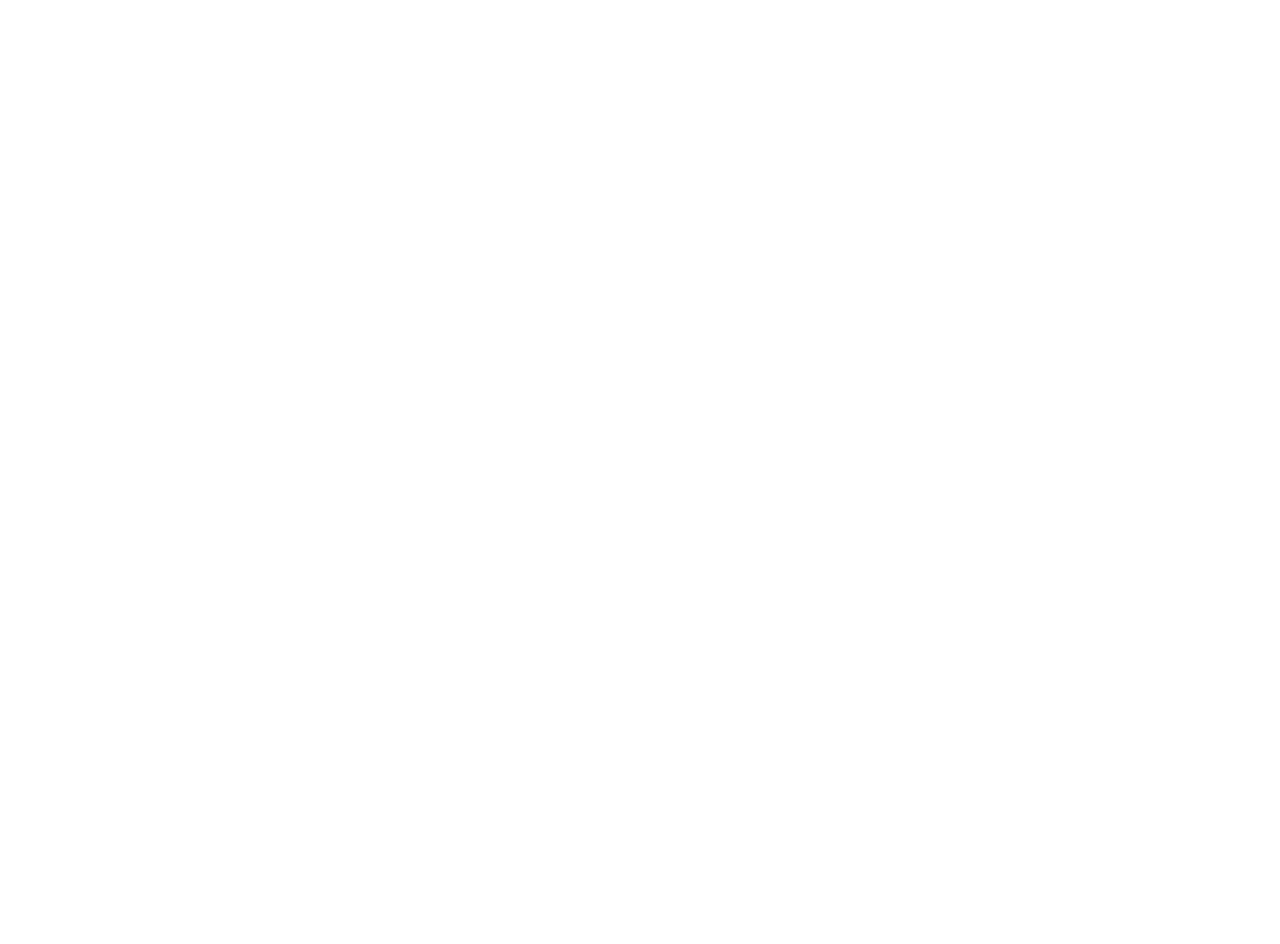
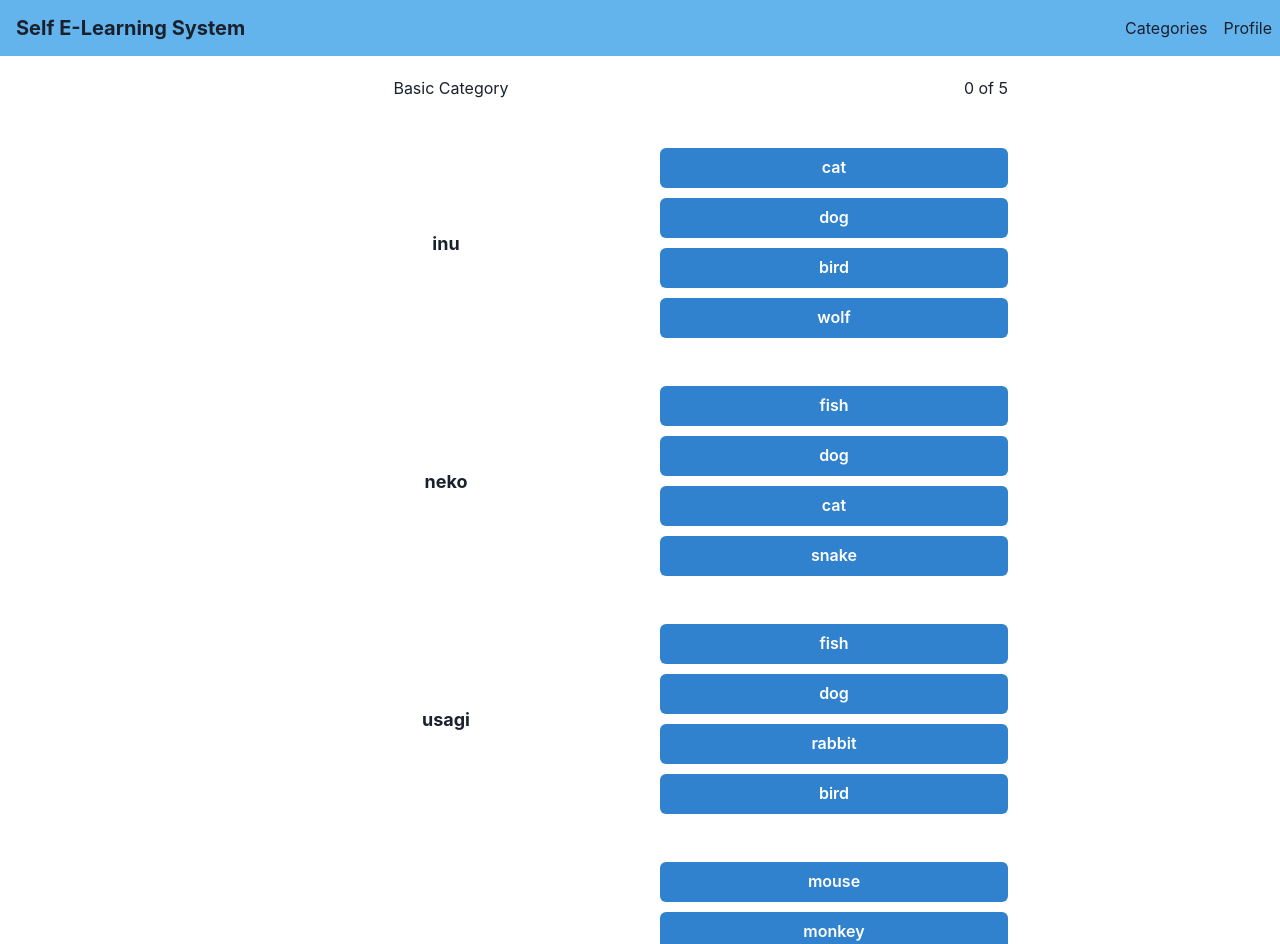
Before and after one commit to framgia/sph-els-amber, a React (Create React App) app in the folder frontend/: page / in a window 1280 px wide. Shown: the top 944 px of the page. Before the commit the page ends 800 px from the top, so only its background shows below. Built offline with nearby package versions, Linux system fonts and the light colour scheme.

Commit message:
Task 2: Lesson Page Markup

```diff
--- a/frontend/src/components/App.js
+++ b/frontend/src/components/App.js
@@ -1,7 +1,16 @@
 import React from 'react';
+import { BrowserRouter, Route } from 'react-router-dom';
+
+import Header from './Header';
+import LessonPage from '../pages/lessonsPage';
 
 const App = () => {
-	return <div></div>;
+	return (
+		<BrowserRouter>
+			<Header/>
+			<Route path="/" exact component={LessonPage} />
+		</BrowserRouter>
+	);
 };
 
 export default App;
--- /dev/null
+++ b/frontend/src/components/Header.js
@@ -0,0 +1,20 @@
+import React from 'react';
+import { Flex, Box, Heading, Spacer, ButtonGroup } from '@chakra-ui/react';
+import { Link } from 'react-router-dom';
+
+const Header = () => {
+	return (
+		<Flex minWidth="max-content" alignItems="center" bg="blue.300" gap={2} p={2}>
+			<Box p={2}>
+				<Heading size="md" colorScheme="white">Self E-Learning System</Heading>
+			</Box>
+			<Spacer />
+			<ButtonGroup gap={2}>
+				<Link to="">Categories</Link>
+				<Link to="">Profile</Link>
+			</ButtonGroup>
+		</Flex>
+	);
+};
+
+export default Header;
--- /dev/null
+++ b/frontend/src/pages/lessonsPage/Question.js
@@ -0,0 +1,52 @@
+import React, { useState } from 'react';
+import { Text, Center, Box, Stack, SimpleGrid, Button } from '@chakra-ui/react';
+
+const Question = (props) => {
+	const [answer, setAnswer] = useState(0);
+
+	const updateProgress = () => {
+		if (answer == 0) {
+			props.updateProgress(1);
+		}
+	};
+
+	const storeAnswer = (value) => {
+		props.storeAnswer(value, props.question.id);
+	};
+
+	const renderChoices = (id, choices) => {
+		return choices.map((choice) => {
+			if (id == choice.question_id) {
+				return (
+					<Button
+						key={choice.id}
+						colorScheme={answer === choice.id ? `green` : `blue`}
+						onClick={() => {
+							setAnswer(choice.id);
+							storeAnswer(choice.value);
+							updateProgress();
+						}}>
+						{choice.value}
+					</Button>
+				);
+			}
+		});
+	};
+
+	return (
+		<SimpleGrid columns={2} spacing={10}>
+			<Center>
+				<Text fontSize="lg" as="b">
+					{props.question.word}
+				</Text>
+			</Center>
+			<Box>
+				<Stack direction={'column'} spacing="10px">
+					{renderChoices(props.question.id, props.choices)}
+				</Stack>
+			</Box>
+		</SimpleGrid>
+	);
+};
+
+export default Question;
--- /dev/null
+++ b/frontend/src/pages/lessonsPage/data.json
@@ -0,0 +1,132 @@
+{
+    "category": "Basic Category",
+    "questions" : [
+        {
+            "id": 1,
+            "word": "inu",
+            "correct_answer": "dog"
+        },
+        {
+            "id": 2,
+            "word": "neko",
+            "correct_answer": "cat"
+        },
+        {
+            "id": 3,
+            "word": "usagi",
+            "correct_answer": "rabbit"
+        },
+        {
+            "id": 4,
+            "word": "nezumi",
+            "correct_answer": "mouse"
+        },
+        {
+            "id": 5,
+            "word": "saru",
+            "correct_answer": "monkey"
+        }
+    ],
+    "choices": [
+        {
+            "id": 1,
+            "question_id": 1,
+            "value": "cat"
+        },
+        {
+            "id": 2,
+            "question_id": 1,
+            "value": "dog"
+        },
+        {
+            "id": 3,
+            "question_id": 1,
+            "value": "bird"
+        },
+        {
+            "id": 4,
+            "question_id": 1,
+            "value": "wolf"
+        },
+        {
+            "id": 5,
+            "question_id": 2,
+            "value": "fish"
+        },
+        {
+            "id": 6,
+            "question_id": 2,
+            "value": "dog"
+        },
+        {
+            "id": 7,
+            "question_id": 2,
+            "value": "cat"
+        },
+        {
+            "id": 8,
+            "question_id": 2,
+            "value": "snake"
+        },
+        {
+            "id": 9,
+            "question_id": 3,
+            "value": "fish"
+        },
+        {
+            "id": 10,
+            "question_id": 3,
+            "value": "dog"
+        },
+        {
+            "id": 11,
+            "question_id": 3,
+            "value": "rabbit"
+        },
+        {
+            "id": 12,
+            "question_id": 3,
+            "value": "bird"
+        },
+        {
+            "id": 13,
+            "question_id": 4,
+            "value": "mouse"
+        },
+        {
+            "id": 14,
+            "question_id": 4,
+            "value": "monkey"
+        },
+        {
+            "id": 15,
+            "question_id": 4,
+            "value": "fish"
+        },
+        {
+            "id": 16,
+            "question_id": 4,
+            "value": "bird"
+        },
+        {
+            "id": 17,
+            "question_id": 5,
+            "value": "monkey"
+        },
+        {
+            "id": 18,
+            "question_id": 5,
+            "value": "dog"
+        },
+        {
+            "id": 19,
+            "question_id": 5,
+            "value": "rabbit"
+        },
+        {
+            "id": 20,
+            "question_id": 5,
+            "value": "bird"
+        }
+    ]
+}
--- /dev/null
+++ b/frontend/src/pages/lessonsPage/index.js
@@ -0,0 +1,80 @@
+import React, { useState } from 'react';
+import { Text, Box, SimpleGrid, Container, Button } from '@chakra-ui/react';
+
+import Question from './Question';
+import data from './data.json';
+
+const LessonPage = () => {
+	const [lesson, setLesson] = useState(data);
+	const [progress, setProgress] = useState(0);
+
+	const handleSubmit = () => {
+		// TODO submit the answers and generate results
+	};
+
+	let initialAnswerState = [];
+	let i = 0;
+	lesson.questions.forEach(() => {
+		initialAnswerState.push({
+			question_id: ++i,
+			answer: null,
+		});
+	});
+
+	const [answer, setAnswer] = useState(initialAnswerState);
+
+	const updateProgress = (count) => {
+		setProgress(progress + count);
+	};
+
+	const storeAnswer = (value, index) => {
+		setAnswer(
+			answer.map((elem) => ({
+				question_id: elem.question_id,
+				answer: elem.question_id === index ? value : elem.answer,
+			}))
+		);
+	};
+
+	const renderQuestions = () => {
+		const choices = lesson.choices;
+		return lesson.questions.map((question) => {
+			return (
+				<Box my={12} key={question.id}>
+					<Question
+						key={question.id}
+						updateProgress={updateProgress}
+						storeAnswer={storeAnswer}
+						question={question}
+						choices={choices}
+					/>
+				</Box>
+			);
+		});
+	};
+
+	return (
+		<Container maxW="container.md" my={5}>
+			<SimpleGrid columns={2} spacing={5}>
+				<Text align={'center'}>
+					{lesson.category}
+				</Text>
+				<Text align={'right'}>
+					{progress} of {lesson.questions.length}
+				</Text>
+			</SimpleGrid>
+			{renderQuestions()}
+			<Button
+				mb={10}
+				float="right"
+				height="50px"
+				width="250px"
+				colorScheme="green"
+				onClick={handleSubmit}>
+				Submit
+			</Button>
+		</Container>
+	);
+};
+
+export default LessonPage;
```
